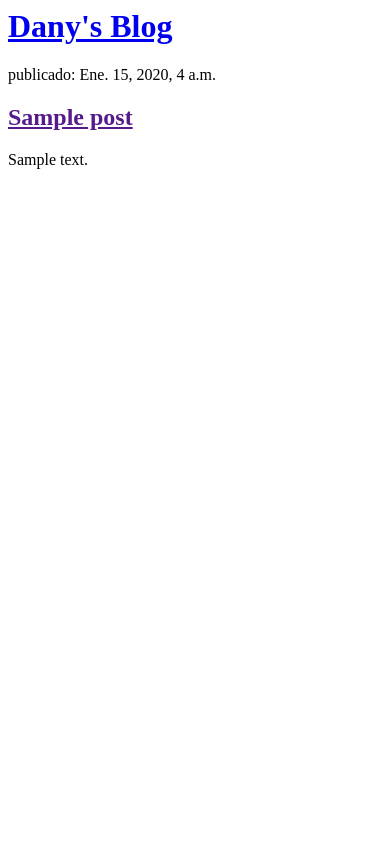
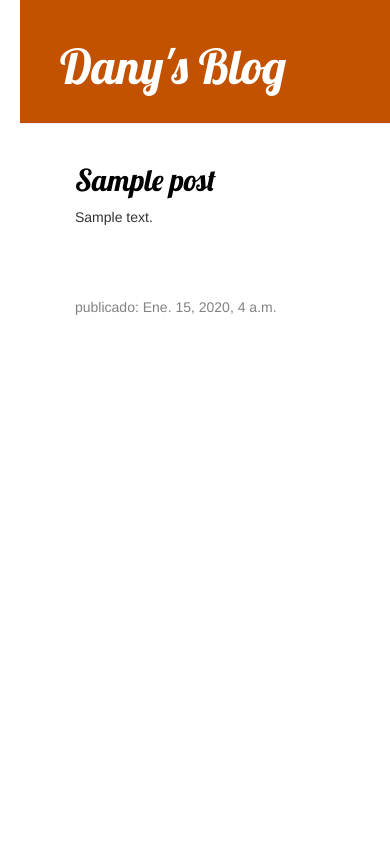
Before and after one commit to DanPPrez/my-first-blog, a Django app: template pagina/templates/pagina/post_list.html in a window 390 px wide. Run offline with Django 3.2, Linux system fonts and the light colour scheme; the template is opened without the code that fills it: values that come from a table or form of the project are taken from there, others are empty; tables that the repository leaves empty hold one stand-in row (values such as "Sample post"); some libraries are stand-ins or nearby versions.

Commit message:
Agregadas vistas y plantilla para el detalle del post del blog así como también CSS para el sitio.

```diff
--- /dev/null
+++ b/pagina/static/css/pagina.css
@@ -0,0 +1,55 @@
+h1 a, h2 a {
+     color: #C25100;
+     font-family: 'Lobster';
+}
+
+body {
+    padding-left: 20px;
+}
+
+.page-header {
+    background-color: #C25100;
+    margin-top: 0;
+    padding: 20px 20px 20px 40px;
+}
+
+.page-header h1, .page-header h1 a, .page-header h1 a:visited, .page-header h1 a:active {
+    color: #ffffff;
+    font-size: 36pt;
+    text-decoration: none;
+}
+
+.content {
+    margin-left: 40px;
+}
+
+h1, h2, h3, h4 {
+    font-family: 'Lobster', cursive;
+}
+
+.date {
+    color: #828282;
+}
+
+.save {
+    float: right;
+}
+
+.post-form textarea, .post-form input {
+    width: 100%;
+}
+
+.top-menu, .top-menu:hover, .top-menu:visited {
+    color: #ffffff;
+    float: right;
+    font-size: 26pt;
+    margin-right: 20px;
+}
+
+.post {
+    margin-bottom: 70px;
+}
+
+.post h2 a, .post h2 a:visited {
+    color: #000000;
+}
--- /dev/null
+++ b/pagina/templates/pagina/base.html
@@ -0,0 +1,27 @@
+{% load static %}
+<html>
+
+    <head>
+        <title>DanPPrez's blog</title>
+
+        <link rel="stylesheet" href="//maxcdn.bootstrapcdn.com/bootstrap/3.2.0/css/bootstrap.min.css">
+        <link rel="stylesheet" href="//maxcdn.bootstrapcdn.com/bootstrap/3.2.0/css/bootstrap-theme.min.css">
+        <link href="//fonts.googleapis.com/css?family=Lobster&subset=latin,latin-ext" rel="stylesheet" type="text/css">
+        <link rel="stylesheet" href="{% static 'css/pagina.css' %}">
+    </head>
+
+    <body>
+    <div class="page-header">
+        <h1><a href="/">Dany's Blog</a></h1>
+    </div>
+    <div class="content container">
+        <div class="row">
+            <div class="col-md-8">
+            {% block content %}
+            {% endblock %}
+            </div>
+        </div>
+    </div>
+</body>
+
+</html>
--- a/pagina/templates/pagina/post_list.html
+++ b/pagina/templates/pagina/post_list.html
@@ -1,19 +1,16 @@
-<html>
+{% extends 'pagina/base.html' %}
 
-    <head>
-        <title>DanPPrez's blog</title>
-    </head>
+{% block content %}
 
-        <div>
-            <h1><a href="/">Dany's Blog</a></h1>
-        </div>
+{% for post in posts %}
+<div class="post">
+    <h2><a href="{% url 'post_detail' pk=post.pk %}">{{ post.title }}</a></h2>
+    <p>{{ post.text|linebreaksbr }}</p>
+</div>
 
-        {% for post in posts %}
-        <div>
-        	<p> publicado: {{ post.published_date }}</p>
-        	<h2><a href="">{{ post.title }}</a></h2>
-        	<p>{{ post.text|linebreaksbr }}</p>
-        </div>
-        {% endfor %}
+<div class="date">
+    <p>publicado: {{ post.published_date }}</p>
+</div>
+{% endfor %}
 
-</html>
+{% endblock %}
--- a/pagina/urls.py
+++ b/pagina/urls.py
@@ -2,4 +2,5 @@ from django.urls import path
 from . import views
 urlpatterns = [
     path('', views.post_list, name='post_list'),
+    path('post/<int:pk>/', views.post_detail, name='post_detail'),
 ]
--- a/pagina/views.py
+++ b/pagina/views.py
@@ -1,7 +1,12 @@
 from django.shortcuts import render
 from django.utils import timezone
 from .models import Post
+from django.shortcuts import render, get_object_or_404
 
 def post_list(request):
     posts = Post.objects.filter(published_date__lte=timezone.now()).order_by('published_date')
     return render(request, 'pagina/post_list.html', {'posts': posts})
+
+def post_detail(request, pk):
+    post = get_object_or_404(Post, pk=pk)
+    return render(request, 'pagina/post_detail.html', {'post': post})
```
Also changed, not shown: pagina/templates/pagina/post_detail.html (added, +15 -0 lines).
